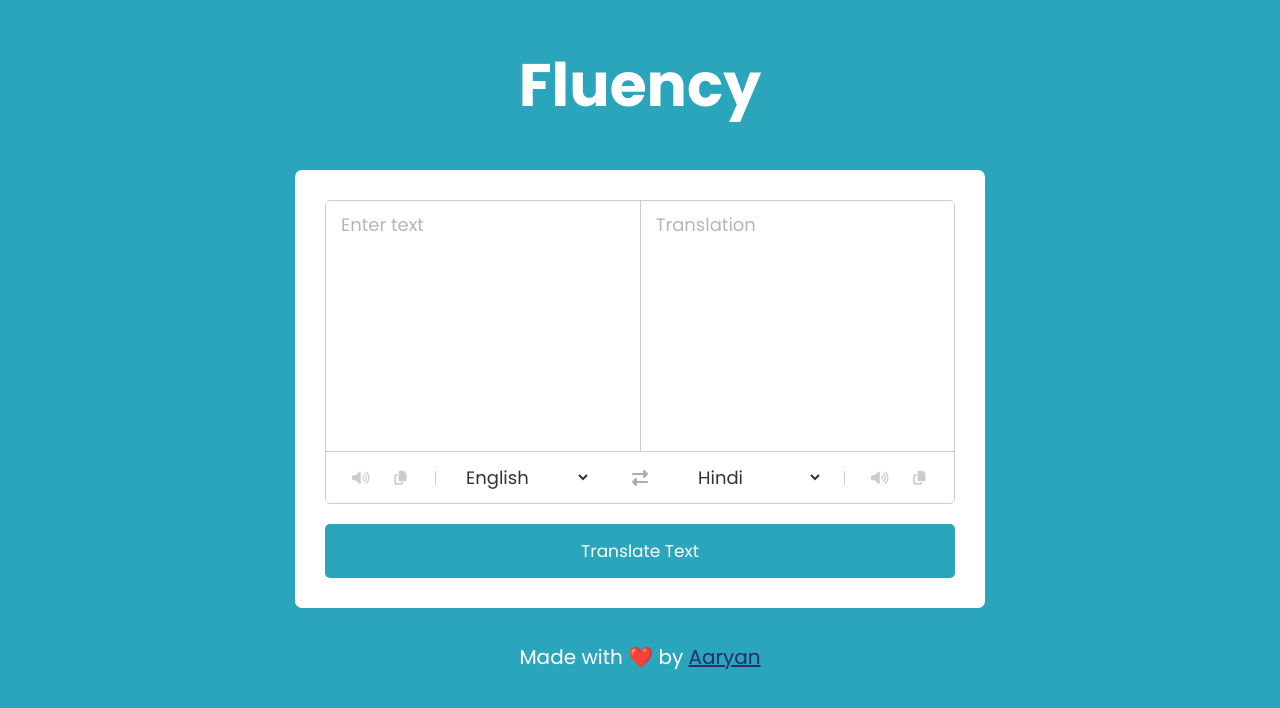
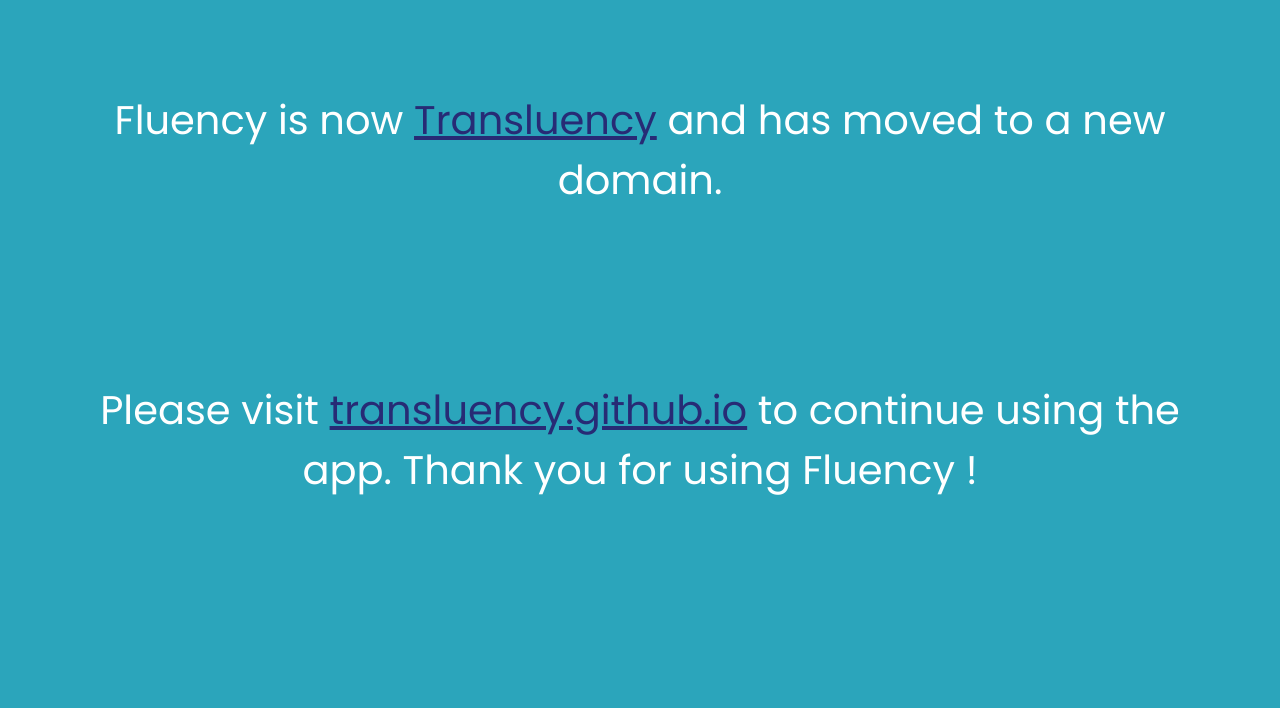
Before and after one commit to Aaryan-192007/fluency, a plain HTML site: page index.html in a window 1280 px wide. Drawn offline with Linux system fonts and the light colour scheme.

Commit message:
updated the site

```diff
--- a/index.html
+++ b/index.html
@@ -3,47 +3,15 @@
 
 <head>
   <meta charset="utf-8">
-  <title>Fluency</title>
+  <title>Fluency (Transluency)</title>
   <link rel="stylesheet" href="style.css">
   <meta name="viewport" content="width=device-width, initial-scale=1.0">
-  <script src="https://kit.fontawesome.com/8c75c2b576.js" crossorigin="anonymous"></script>
 
 </head>
 
 <body>
-  <h1>Fluency</h1>
-  <div class="box">
-    <div class="container">
-      <div class="wrapper">
-        <div class="text-input">
-          <textarea spellcheck="false" class="from-text" placeholder="Enter text"></textarea>
-          <textarea spellcheck="false" readonly disabled class="to-text" placeholder="Translation"></textarea>
-        </div>
-        <ul class="controls">
-          <li class="row from">
-            <div class="icons">
-              <i id="from" class="fa-solid fa-volume-high"></i>
-              <i id="from" class="fa-solid fa-copy"></i>
-            </div>
-            <select></select>
-          </li>
-          <li class="exchange"><i class="fas fa-exchange-alt"></i></li>
-          <li class="row to">
-            <select></select>
-            <div class="icons">
-              <i id="to" class="fa-solid fa-volume-high"></i>
-              <i id="to" class="fa-solid fa-copy"></i>
-            </div>
-          </li>
-        </ul>
-      </div>
-      <button>Translate Text</button>
-    </div>
-  </div>
-  <p>Made with ❤️ by <a href="https://aaryan-192007.github.io/">Aaryan</a></p>
-  <script src="countries.js"></script>
-  <script src="script.js"></script>
-
+  <p>Fluency is now <a href="https://transluency.github.io">Transluency</a> and has moved to a new domain.</p>
+  <p>Please visit <a href="https://transluency.github.io">transluency.github.io</a> to continue using the app. Thank you for using Fluency !</p>
 </body>
 
 </html>
--- a/style.css
+++ b/style.css
@@ -7,7 +7,6 @@
   font-family: 'Poppins', sans-serif;
 }
 body{
-
   background: #2ba5bb;
 }
 
@@ -23,169 +22,12 @@
 a{
   color: rgb(39, 43, 117);
 }
-.box{
-  display: flex;
-  align-items: center;
-  justify-content: center;
-  padding: 0 10px;
-}
-.container{
-  max-width: 690px;
-  width: 100%;
-  padding: 30px;
-  background: #fff;
-  border-radius: 7px;
-  box-shadow: 0 10px 20px rgba(0,0,0,0.01);
-}
-.wrapper{
-  border-radius: 5px;
-  border: 1px solid #ccc;
-}
-.wrapper .text-input{
-  display: flex;
-  border-bottom: 1px solid #ccc;
-}
-.text-input .to-text{
-  border-radius: 0px;
-  border-left: 1px solid #ccc;
-}
-.text-input textarea{
-  height: 250px;
-  width: 100%;
-  border: none;
-  outline: none;
-  resize: none;
-  background: none;
-  font-size: 18px;
-  padding: 10px 15px;
-  border-radius: 5px;
-}
-.text-input textarea::placeholder{
-  color: #b7b6b6;
-}
-.controls, li, .icons, .icons i{
-  display: flex;
-  align-items: center;
-  justify-content: space-between;
-}
-.controls{
-  list-style: none;
-  padding: 12px 15px;
-}
-.controls .row .icons{
-  width: 38%;
-}
-.controls .row .icons i{
-  width: 50px;
-  color: #ccc;
-  font-size: 14px;
-  cursor: pointer;
-  transition: transform 0.2s ease;
-  justify-content: center;
-}
-.controls .row.from .icons{
-  padding-right: 15px;
-  border-right: 1px solid #ccc;
-}
-.controls .row.to .icons{
-  padding-left: 15px;
-  border-left: 1px solid #ccc;
-}
-.controls .row select{
-  color: #333;
-  border: none;
-  outline: none;
-  font-size: 18px;
-  background: none;
-  padding-left: 5px;
-}
-.text-input textarea::-webkit-scrollbar{
-  width: 4px;
-}
-.controls .row select::-webkit-scrollbar{
-  width: 8px;
-}
-.text-input textarea::-webkit-scrollbar-track,
-.controls .row select::-webkit-scrollbar-track{
-  background: #fff;
-}
-.text-input textarea::-webkit-scrollbar-thumb{
-  background: #ddd;
-  border-radius: 8px;
-}
-.controls .row select::-webkit-scrollbar-thumb{
-  background: #999;
-  border-radius: 8px;
-  border-right: 2px solid #ffffff;
-}
-.controls .exchange{
-  color: #adadad;
-  cursor: pointer;
-  font-size: 16px;
-  transition: transform 0.2s ease;
-}
-.controls i:active{
-  transform: scale(0.9);
-}
-.container button{
-  width: 100%;
-  padding: 14px;
-  outline: none;
-  border: none;
-  color: #fff;
-  cursor: pointer;
-  margin-top: 20px;
-  font-size: 17px;
-  border-radius: 5px;
-  background: #2ba5bb;
-}
-
-@media (max-width: 660px){
-  .container{
-    padding: 20px;
-  }
-  .wrapper .text-input{
-    flex-direction: column;
-  }
-  .text-input .to-text{
-    border-left: 0px;
-    border-top: 1px solid #ccc;
-  }
-  .text-input textarea{
-    height: 200px;
-  }
-  .controls .row .icons{
-    display: none;
-  }
-  .container button{
-    padding: 13px;
-    font-size: 16px;
-  }
-  .controls .row select{
-    font-size: 16px;
-  }
-  .controls .exchange{
-    font-size: 14px;
-  }
-}
-
-.fa-cog {
-    color: black;
-  }
 
 
 p{
-  padding-top: 3vh;
-  font-size: 20px;
+  padding: 10vh;
+  font-size: 40px;
   color: white;
   margin-top: 10px;
   text-align: center;
 }
-
-@media screen and (max-width: 500px){
-  h1{
-    padding-top: 0vh;
-    padding-bottom: 2vh;
-  }
-
-}
```
